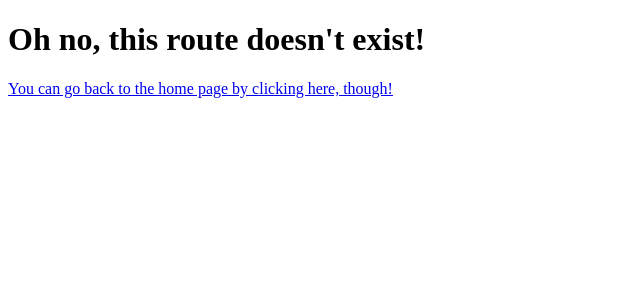
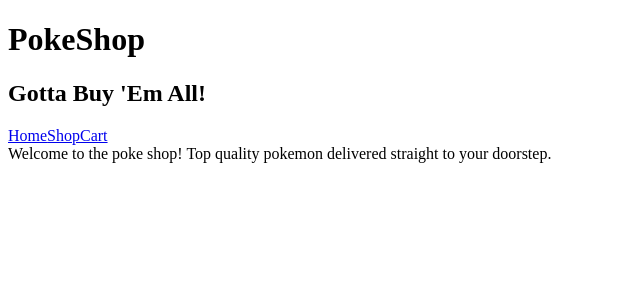
Before and after one commit to magic-doggo/Project-Shopping-Cart, a React (Vite) app: page /home in a window 1280 px wide. Shown: the top 300 px of the page, without its empty margins (0-640 px from the left). Built offline with nearby package versions, Linux system fonts and the light colour scheme.

Commit message:
Add home route as child of App, and display Home when no path specified

```diff
--- a/src/App.jsx
+++ b/src/App.jsx
@@ -33,7 +33,7 @@ const App = () => {
         <h1>PokeShop</h1>
         <h2>Gotta Buy 'Em All!</h2>
         <nav>
-          <Link to=".">Home</Link>
+          <Link to="home">Home</Link>
           <Link to="shop">Shop</Link>
           <Link to="cart">Cart</Link>
         </nav>
--- a/src/components/Cart.jsx
+++ b/src/components/Cart.jsx
@@ -3,7 +3,7 @@ import { useOutletContext } from "react-router-dom";
 import Card from "./Card";
 
 const Cart = () => {
-    const { addToCart, removeFromCart, shopItems } = useOutletContext();
+    const { addToCart, removeFromCart, shopItems, priceOfItemsInBasket } = useOutletContext();
 
     return (
         <div>
@@ -19,6 +19,10 @@ const Cart = () => {
             }
                 )}
             </div>
+            <div>
+                <div>Total: {priceOfItemsInBasket}$</div>
+                <button>Pay</button>
+            </div>
         </div>
     )
 }
--- /dev/null
+++ b/src/components/Home.jsx
@@ -0,0 +1,9 @@
+const Home = () => {
+    return ([
+        <div>
+            <div>Welcome to the poke shop! Top quality pokemon delivered straight to your doorstep.</div>
+        </div>
+    ])
+}
+
+export default Home;
--- a/src/components/Shop.jsx
+++ b/src/components/Shop.jsx
@@ -66,3 +66,5 @@ export default Shop;
 
 //OPTIONAL
 //buttons on bottom to scroll to a new page of new items. 12ish items on page, 100 possible pages?
+//footer page, shared between all components
+//pokemon text font for header
```
Also changed, not shown: src/routes.jsx (+9 -8 lines).
